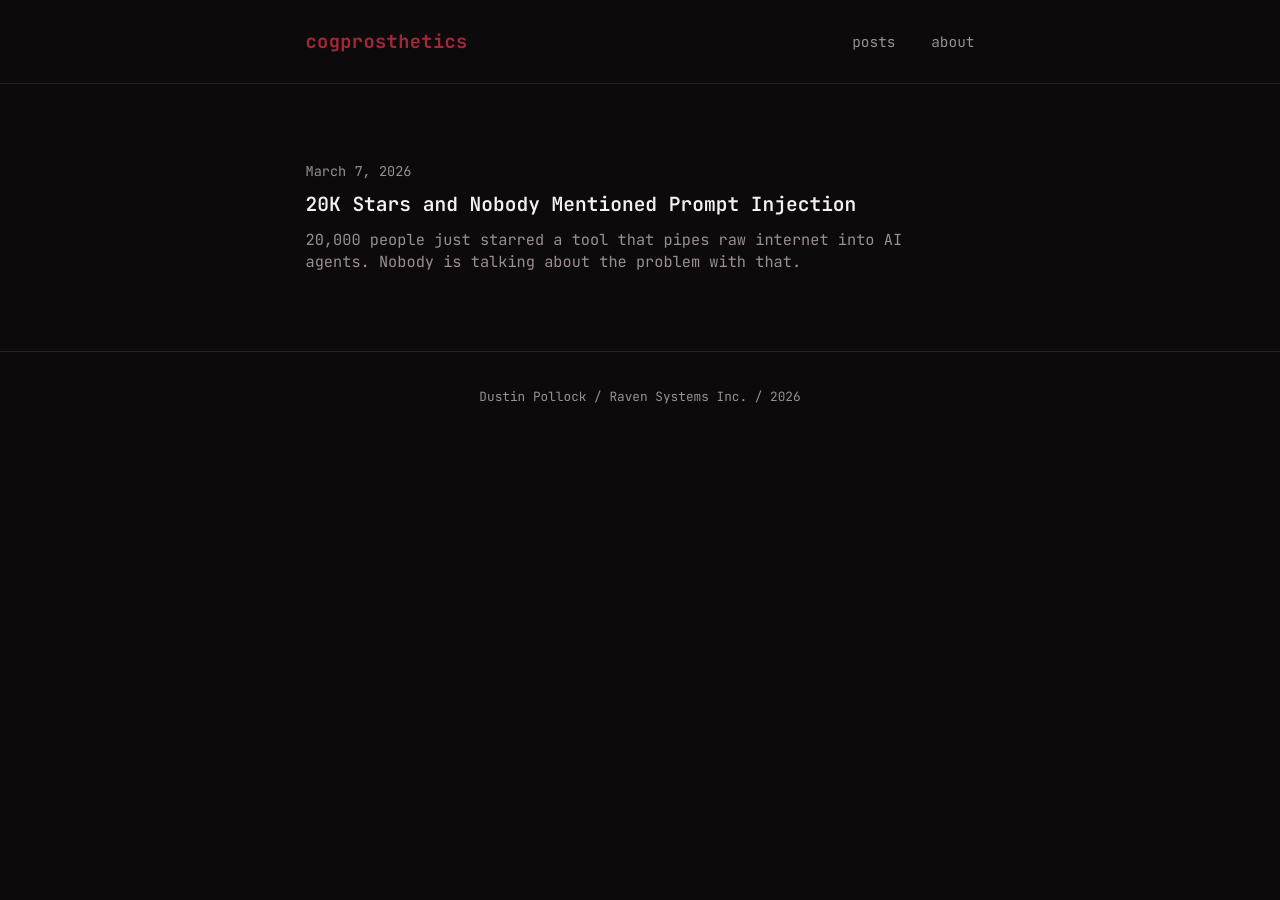
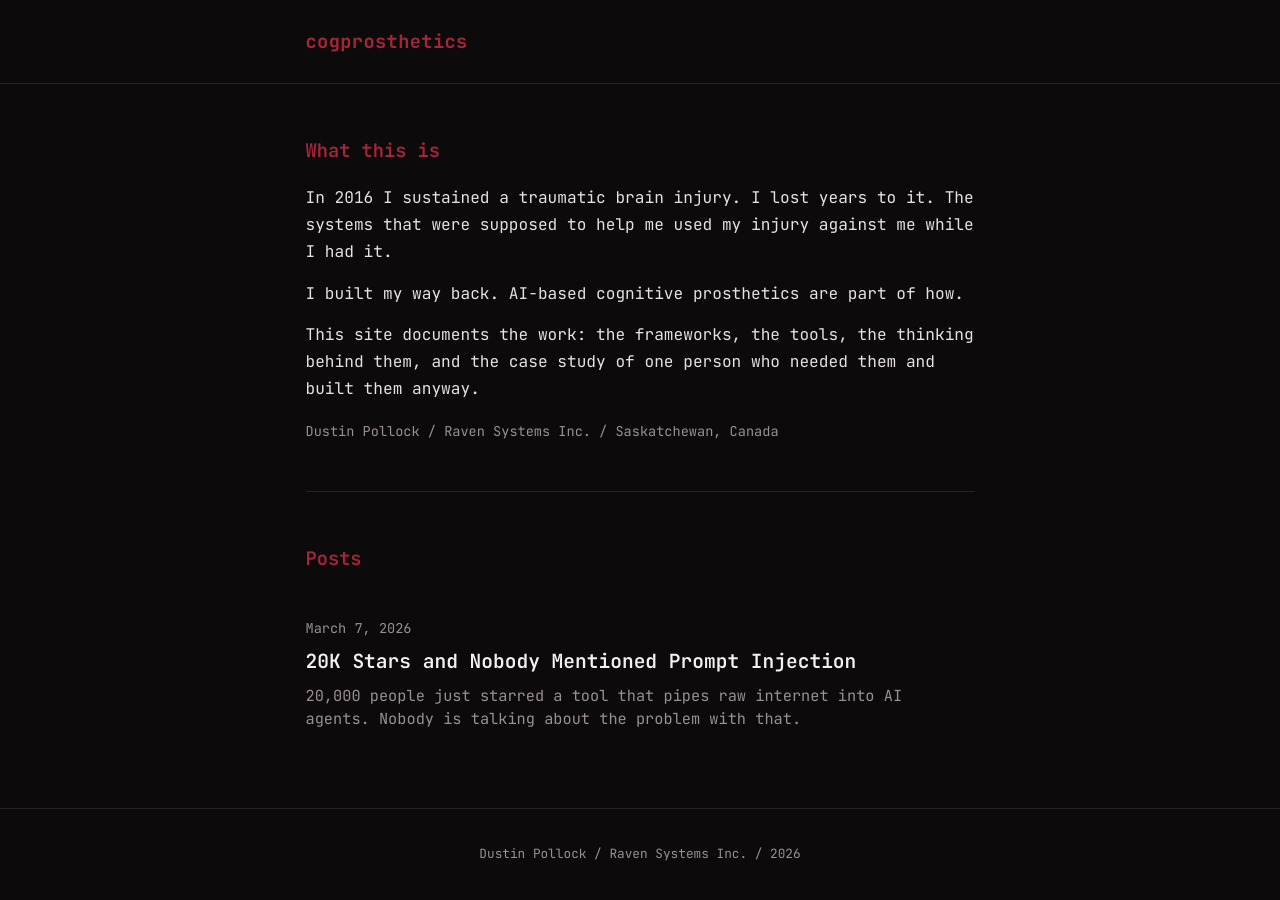
Before and after one commit to cogpros/cogprosthetics-blog, a Jekyll site: the page built from index.html, in a window 1280 px wide. Built offline with Jekyll 4.4.1, drawn with Linux system fonts in a browser that asks for light colours.

Commit message:
Merge about + posts onto single page, add audio player, tighten mobile
About section now lives on index. Audio button on posts (triggered by
audio: frontmatter field). Full-width tap target on mobile. Removed
standalone about page and nav links.

```diff
--- a/_layouts/default.html
+++ b/_layouts/default.html
@@ -15,10 +15,6 @@
   <header class="site-header">
     <div class="wrapper">
       <a class="site-title" href="{{ '/' | relative_url }}">{{ site.title }}</a>
-      <nav class="site-nav">
-        <a href="{{ '/' | relative_url }}">posts</a>
-        <a href="{{ '/about' | relative_url }}">about</a>
-      </nav>
     </div>
   </header>
 
--- a/_sass/main.scss
+++ b/_sass/main.scss
@@ -24,6 +24,7 @@
 html {
   font-size: 17px;
   scroll-behavior: smooth;
+  -webkit-text-size-adjust: 100%;
 }
 
 body {
@@ -32,6 +33,8 @@ body {
   color: var(--text);
   line-height: 1.7;
   -webkit-font-smoothing: antialiased;
+  overflow-wrap: break-word;
+  word-break: break-word;
 }
 
 a {
@@ -53,9 +56,6 @@ a {
     max-width: 720px;
     margin: 0 auto;
     padding: 0 1.5rem;
-    display: flex;
-    justify-content: space-between;
-    align-items: center;
   }
 
   .site-title {
@@ -68,16 +68,6 @@ a {
       color: var(--accent);
     }
   }
-
-  .site-nav a {
-    color: var(--text-dim);
-    font-size: 0.85rem;
-    margin-left: 1.5rem;
-
-    &:hover {
-      color: var(--text);
-    }
-  }
 }
 
 // Main content
@@ -85,6 +75,41 @@ a {
   max-width: 720px;
   margin: 0 auto;
   padding: 3rem 1.5rem;
+}
+
+// About section (index page)
+.about-section {
+  margin-bottom: 3rem;
+  padding-bottom: 2rem;
+  border-bottom: 1px solid var(--border);
+
+  h2 {
+    font-size: 1.1rem;
+    font-weight: 600;
+    color: var(--burgundy-light);
+    margin-bottom: 1rem;
+  }
+
+  p {
+    margin-bottom: 0.8rem;
+    font-size: 0.95rem;
+  }
+
+  .about-sig {
+    margin-top: 1rem;
+    font-size: 0.8rem;
+    color: var(--text-dim);
+  }
+}
+
+// Posts section heading
+.posts-section {
+  h2 {
+    font-size: 1.1rem;
+    font-weight: 600;
+    color: var(--burgundy-light);
+    margin-bottom: 1rem;
+  }
 }
 
 // Post list (index)
@@ -126,6 +151,46 @@ a {
   }
 }
 
+// Audio player
+.audio-player {
+  margin-bottom: 2rem;
+}
+
+.audio-btn {
+  background: var(--bg-surface);
+  border: 1px solid var(--burgundy);
+  color: var(--text);
+  font-family: 'JetBrains Mono', monospace;
+  font-size: 0.85rem;
+  padding: 0.6rem 1.2rem;
+  border-radius: 4px;
+  cursor: pointer;
+  transition: background 0.2s, border-color 0.2s;
+  display: inline-flex;
+  align-items: center;
+  gap: 0.5rem;
+  -webkit-tap-highlight-color: transparent;
+  touch-action: manipulation;
+
+  &:hover {
+    background: var(--bg-card);
+    border-color: var(--burgundy-light);
+  }
+
+  &:active {
+    background: var(--burgundy-glow);
+  }
+
+  &.playing {
+    border-color: var(--accent);
+    background: var(--burgundy-glow);
+  }
+
+  .audio-icon {
+    font-size: 0.75rem;
+  }
+}
+
 // Single post
 .post {
   .post-header {
@@ -133,7 +198,7 @@ a {
   }
 
   .post-title {
-    font-size: 1.6rem;
+    font-size: 1.5rem;
     font-weight: 700;
     color: var(--text-bright);
     line-height: 1.3;
@@ -216,6 +281,21 @@ a {
       font-weight: 600;
     }
   }
+
+  .post-nav {
+    margin-top: 3rem;
+    padding-top: 1.5rem;
+    border-top: 1px solid var(--border);
+
+    a {
+      font-size: 0.85rem;
+      color: var(--text-dim);
+
+      &:hover {
+        color: var(--text);
+      }
+    }
+  }
 }
 
 // Footer
@@ -239,15 +319,16 @@ a {
 // Responsive
 @media (max-width: 600px) {
   html { font-size: 15px; }
-  .page-content { padding: 2rem 1rem; }
+  .page-content { padding: 1.5rem 1rem; }
+  .site-header { padding: 1rem 0; }
 
-  .site-header .wrapper {
-    flex-direction: column;
-    gap: 0.5rem;
+  .post .post-title {
+    font-size: 1.3rem;
   }
 
-  .site-header .site-nav a {
-    margin-left: 0;
-    margin-right: 1rem;
+  .audio-btn {
+    width: 100%;
+    justify-content: center;
+    padding: 0.75rem 1rem;
   }
 }
--- a/index.html
+++ b/index.html
@@ -2,6 +2,16 @@
 layout: default
 ---
 
+<section class="about-section">
+  <h2>What this is</h2>
+  <p>In 2016 I sustained a traumatic brain injury. I lost years to it. The systems that were supposed to help me used my injury against me while I had it.</p>
+  <p>I built my way back. AI-based cognitive prosthetics are part of how.</p>
+  <p>This site documents the work: the frameworks, the tools, the thinking behind them, and the case study of one person who needed them and built them anyway.</p>
+  <p class="about-sig">Dustin Pollock / Raven Systems Inc. / Saskatchewan, Canada</p>
+</section>
+
+<section class="posts-section">
+  <h2>Posts</h2>
   <ul class="post-list">
     {% for post in site.posts %}
     <li>
@@ -13,3 +23,4 @@ layout: default
     </li>
     {% endfor %}
   </ul>
+</section>
```
Also changed, not shown: _layouts/post.html (+36 -0 lines), about.md (deleted, +0 -25 lines). Lines whose indentation alone changed are shown as unchanged.
